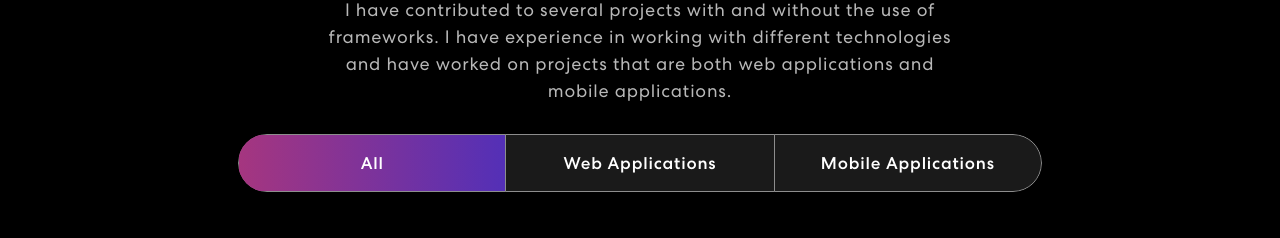
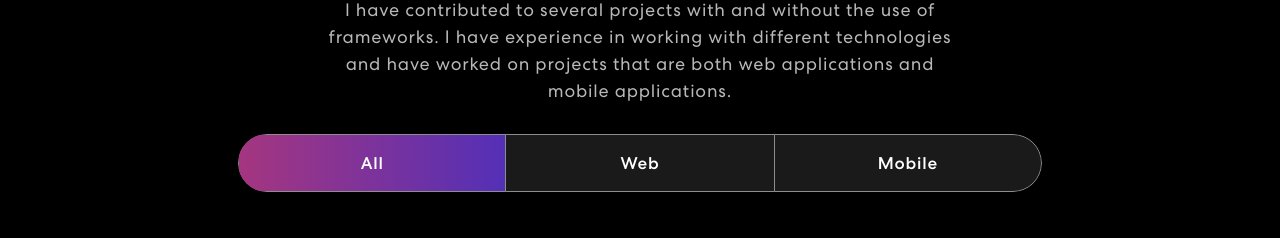
Before and after one commit to NadeeshaEpa/portfolio, a React (Create React App) app in the folder personal-portfolio/: page / in a window 1280 px wide. Shown: the part 1520-1758 px from the top of the page. Built offline with nearby package versions, Linux system fonts and the light colour scheme; no server answers.

Commit message:
small changes

```diff
--- a/personal-portfolio/src/components/Projects.js
+++ b/personal-portfolio/src/components/Projects.js
@@ -91,10 +91,10 @@ export const Projects = () => {
                       <Nav.Link eventKey="first">All</Nav.Link>
                     </Nav.Item>
                     <Nav.Item>
-                      <Nav.Link eventKey="second">Web Applications</Nav.Link>
+                      <Nav.Link eventKey="second">Web</Nav.Link>
                     </Nav.Item>
                     <Nav.Item>
-                      <Nav.Link eventKey="third">Mobile Applications</Nav.Link>
+                      <Nav.Link eventKey="third">Mobile</Nav.Link>
                     </Nav.Item>
                   </Nav>
                   <Tab.Content id="slideInUp" className={isVisible ? "animate__animated animate__slideInUp" : ""}>
```
